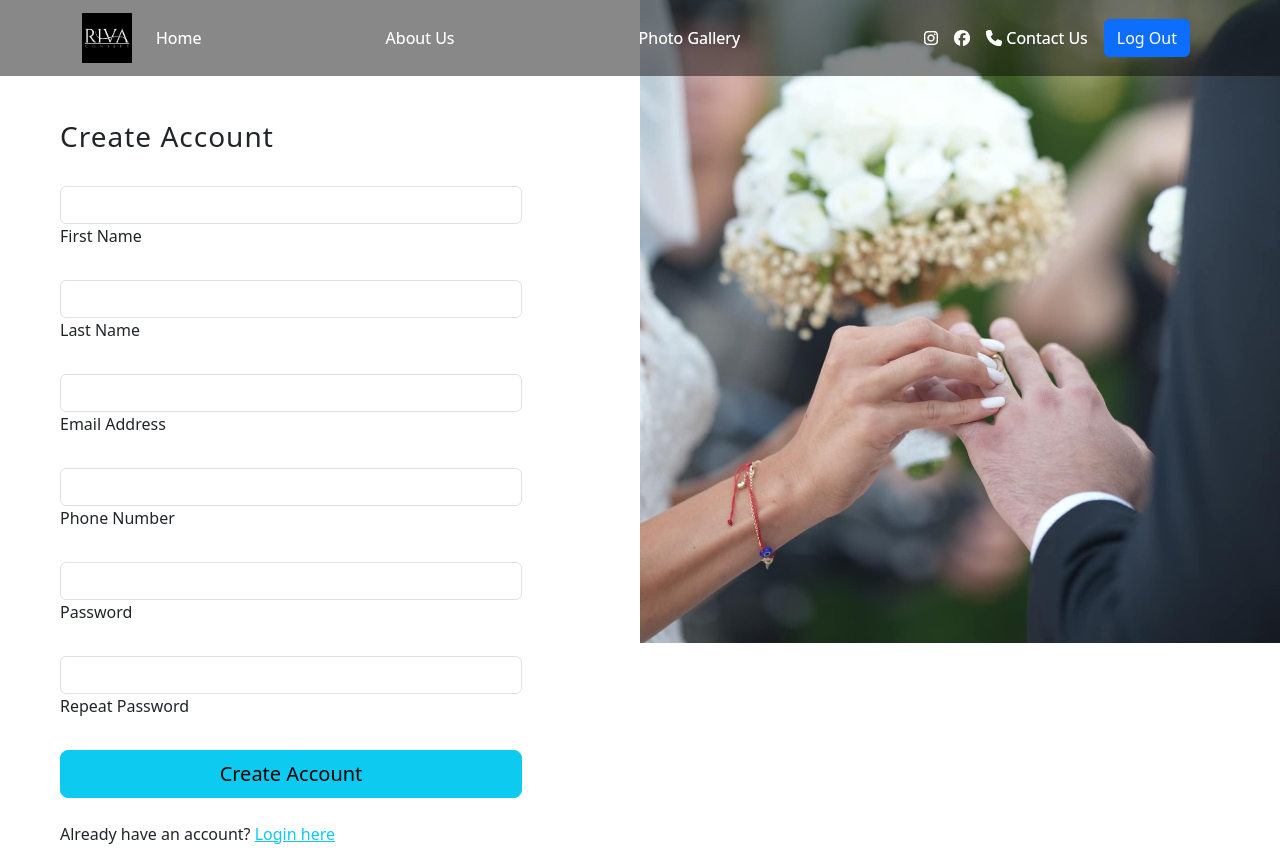
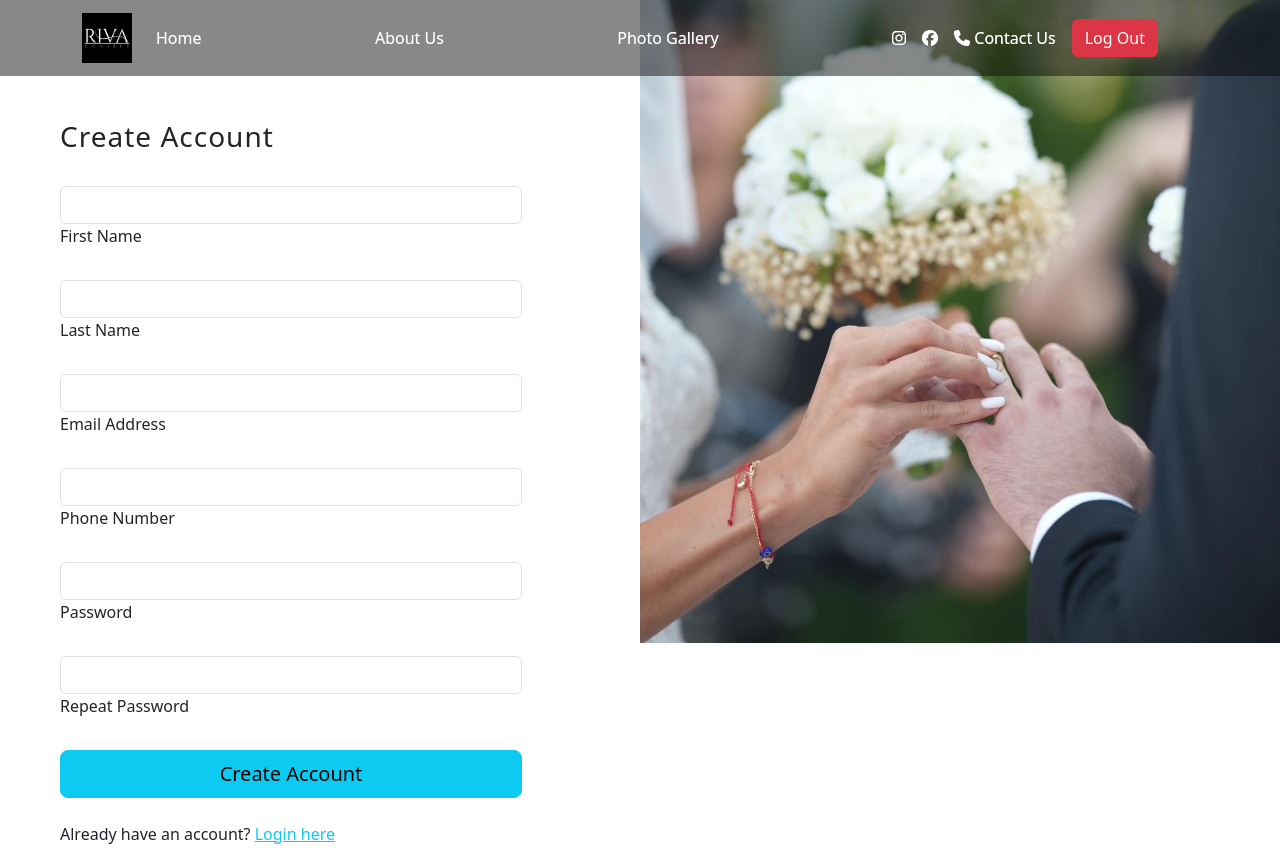
Before and after one commit to erendestan/riva-concept-project-fe, a React (Vite) app: page /createaccount in a window 1280 px wide. Built offline with nearby package versions, Linux system fonts and the light colour scheme; sample sign-in values are in the browser's storage.

Commit message:
Reservation API have been added and UI for Reservation Calendar with Calendar page have been added

```diff
--- a/package.json
+++ b/package.json
@@ -15,6 +15,12 @@
     "@fortawesome/free-brands-svg-icons": "^6.4.2",
     "@fortawesome/free-solid-svg-icons": "^6.4.2",
     "@fortawesome/react-fontawesome": "^0.2.0",
+    "@fullcalendar/core": "^6.1.10",
+    "@fullcalendar/daygrid": "^6.1.10",
+    "@fullcalendar/interaction": "^6.1.10",
+    "@fullcalendar/multimonth": "^6.1.10",
+    "@fullcalendar/react": "^6.1.10",
+    "@fullcalendar/timegrid": "^6.1.10",
     "@nextui-org/react": "^2.1.13",
     "axios": "^1.5.1",
     "bootstrap": "^5.3.2",
--- a/src/App.jsx
+++ b/src/App.jsx
@@ -10,6 +10,7 @@ import AddUserPage from './pages/AddUserPage';
 import { Toaster } from 'react-hot-toast';
 import UserProfilePage from './pages/UserProfilePage';
 import EditUserPage from './pages/EditUserPage';
+import ReservationPage from './pages/ReservationPage';
 
 const App = () => {
   return (
@@ -31,6 +32,7 @@ const App = () => {
         <Route path='/addUser' element={<AddUserPage/>}/>
         <Route path='/userProfile' element={<UserProfilePage/>}/>
         <Route path='/editUser/:id' element={<EditUserPage/>}/>
+        <Route path='/reservationCalendar' element={<ReservationPage/>}/>
       </Routes>
     </Router>
     </div>
--- a/src/components/CreateAccount.tsx
+++ b/src/components/CreateAccount.tsx
@@ -12,6 +12,7 @@ import {
 } from "mdb-react-ui-kit";
 // import { postUser } from "../api/UserApi";
 import UserAPI from "../api/UserApi";
+import { toast } from "react-hot-toast";
 
 function CreateAccount() {
   const [firstName, setFirstName] = useState("");
@@ -47,7 +48,7 @@ function CreateAccount() {
 
       UserAPI.postUser(newUser)
         .then(() => {
-          alert("Account created successfully!");
+          toast.success("Account Created Successfuly!");
           navigate("/login");
         })
         .catch((error) => {
--- a/src/components/Navbar.tsx
+++ b/src/components/Navbar.tsx
@@ -70,10 +70,30 @@ const links = [
     path: "/",
     text: "Log Out",
   },
+  {
+    id: 10,
+    path: "/userProfile",
+    text: "User Profile",
+  },
+  {
+    id: 11,
+    path: "/adminuserpanel",
+    text: "Admin Panel",
+  },
 ];
 
 const NavbarRiva = () => {
   const isAuthenticated = TokenManager.isAuthenticated();
+  const [isAdmin, setIsAdmin] = useState(false);
+  const [isCustomer, setIsCustomer] = useState(false);
+
+  useEffect(() => {
+    // Check if the user has the ADMIN role
+    const claims = TokenManager.getClaims();
+    if (claims && claims.roles && claims.roles.includes("ADMIN")) {
+      setIsAdmin(true);
+    }
+  }, []);
 
   return (
     <Navbar collapseOnSelect expand="lg" className="fixed-top navbar-scroll">
@@ -106,13 +126,20 @@ const NavbarRiva = () => {
                   </Nav.Link>
                 </Nav>
               )}
-              {link.id === 9 && (
+              {link.id === 10 && (
                 <Nav>
                   <Nav.Link href={link.path}>
-                    {isAuthenticated ? (
-                      <Button variant="primary" onClick={TokenManager.clear}>
-                        {link.text}
-                      </Button>
+                    {(isAuthenticated && isAdmin) || isCustomer ? (
+                      <Button variant="primary">{link.text}</Button>
+                    ) : null}
+                  </Nav.Link>
+                </Nav>
+              )}
+              {link.id === 11 && (
+                <Nav>
+                  <Nav.Link href={link.path}>
+                    {isAuthenticated && isAdmin ? (
+                      <Button variant="primary">{link.text}</Button>
                     ) : null}
                   </Nav.Link>
                 </Nav>
@@ -127,6 +154,17 @@ const NavbarRiva = () => {
                     </Nav.Link>
                   </Nav>
                 )}
+              {link.id === 9 && (
+                <Nav>
+                  <Nav.Link href={link.path}>
+                    {isAuthenticated ? (
+                      <Button variant="danger" onClick={TokenManager.clear}>
+                        {link.text}
+                      </Button>
+                    ) : null}
+                  </Nav.Link>
+                </Nav>
+              )}
             </React.Fragment>
           ))}
         </Navbar.Collapse>
--- /dev/null
+++ b/src/components/ReservationCalendar.jsx
@@ -0,0 +1,35 @@
+// ReservationCalendar.js
+import React, { useState } from 'react';
+import FullCalendar from '@fullcalendar/react';
+import dayGridPlugin from '@fullcalendar/daygrid';
+import timeGridPlugin from "@fullcalendar/timegrid"
+import interactionPlugin from "@fullcalendar/interaction"
+import multiMonthPlugin from '@fullcalendar/multimonth'
+
+import { Calendar } from '@fullcalendar/core'
+
+const containerStyle = {
+ // Change this value to your desired maximum height
+    overflowY: 'auto',
+    marginTop: '70px',
+    marginBottom: '20px'
+  };
+
+function ReservationCalendar(){
+    return(
+        <div style={containerStyle}>
+            <FullCalendar
+                plugins={[dayGridPlugin, timeGridPlugin, interactionPlugin, multiMonthPlugin]}
+                initialView={'multiMonthYear'}
+                headerToolbar={{
+                    start: "today prev,next",
+                    center: "title",
+                    end: "multiMonthYear, dayGridMonth, dayGridWeek"
+            }}
+
+            />
+        </div>
+    )
+}
+
+export default ReservationCalendar;
--- a/src/components/UserProfile.jsx
+++ b/src/components/UserProfile.jsx
@@ -50,7 +50,6 @@ export default function UserProfile(props) {
             toast.success("Account deleted!")
         } catch (error) {
           toast.error("Failed to delete your account!")
-          // Handle error if needed
         } finally {
           setShowDeleteModal(false);
         }
@@ -65,11 +64,6 @@ export default function UserProfile(props) {
     }
 
     return(
-        // <div>
-        //     <p>First Name: {userData.firstName}</p>
-        //     <p>Last Name: {userData.lastName}</p>
-        // </div>
-
         <div className="mt-3">
         <table className="table table-striped mt-3">
         <thead className="sticky-top">
--- /dev/null
+++ b/src/pages/ReservationPage.jsx
@@ -0,0 +1,10 @@
+import React from "react";
+import ReservationCalendar from "../components/ReservationCalendar";
+
+export default function ReservationPage(props){
+    return (
+        <div>
+          <ReservationCalendar />
+        </div>
+      );
+}
```
Also changed, not shown: src/api/ReservationAPI.tsx (added, +39 -0 lines), 1 other file (tests, documents, lock files or other folders).
